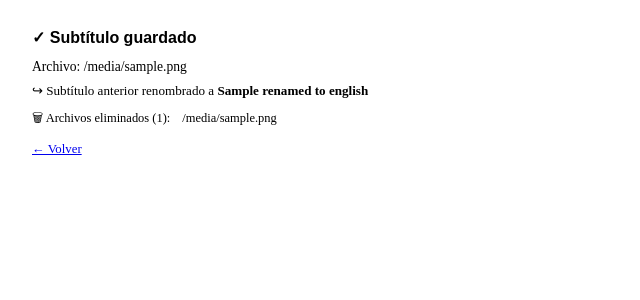
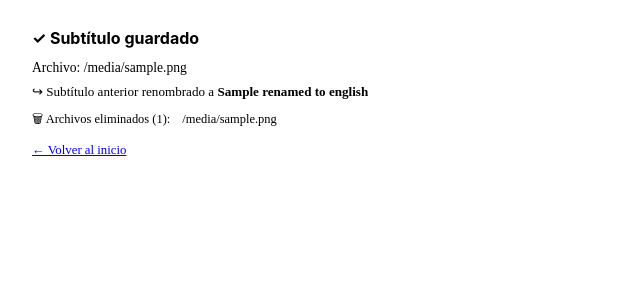
Before and after one commit to uGomill3r/subdivx-browser, a Django app: template browser/templates/browser/partials/success.html in a window 1280 px wide. Shown: the top 300 px of the page, without its empty margins (0-640 px from the left). Run offline with Django 5.2, Linux system fonts and the light colour scheme; the template is opened without the code that fills it: most values are stand-ins (such as "Sample title", 1, 10 or a date in 2020).

Commit message:
fix(ui): corrige navegación en success y agrega cancelar en settings
- success.html: botón "Volver al inicio" apunta al índice en lugar de la carpeta del video
- success.html: corrige font-family de Syne a Inter
- settings.html: agrega botón "Cancelar" que vuelve al índice

```diff
--- a/browser/templates/browser/partials/success.html
+++ b/browser/templates/browser/partials/success.html
@@ -5,7 +5,7 @@
   padding: 1.25rem 1.5rem;
   margin-top: 0.5rem;
 ">
-  <div style="color:var(--success); font-family:'Syne',sans-serif; font-weight:700; font-size:1rem; margin-bottom:0.75rem;">
+  <div style="color:var(--success); font-family:'Inter',sans-serif; font-weight:700; font-size:1rem; margin-bottom:0.75rem;">
     ✓ Subtítulo guardado
   </div>
 
@@ -30,7 +30,7 @@
   </div>
   {% endif %}
 
-  <a href="{% url 'browser:folder_detail' folder_name %}" class="btn-outline" style="font-size:0.8rem;">
-    ← Volver
+  <a href="{% url 'browser:index' %}" class="btn-outline" style="font-size:0.8rem;">
+    ← Volver al inicio
   </a>
 </div>
--- a/browser/templates/browser/settings.html
+++ b/browser/templates/browser/settings.html
@@ -116,7 +116,10 @@
     <input type="hidden" name="preferred_words" id="words-hidden" value="{{ config.preferred_words_text }}" />
   </div>
 
-  <button type="submit" class="btn-accent">Guardar configuración</button>
+  <div style="display:flex; gap:0.75rem; align-items:center;">
+    <button type="submit" class="btn-accent">Guardar configuración</button>
+    <a href="{% url 'browser:index' %}" class="btn-outline" style="font-size:0.85rem;">Cancelar</a>
+  </div>
 
 </form>
 
```
